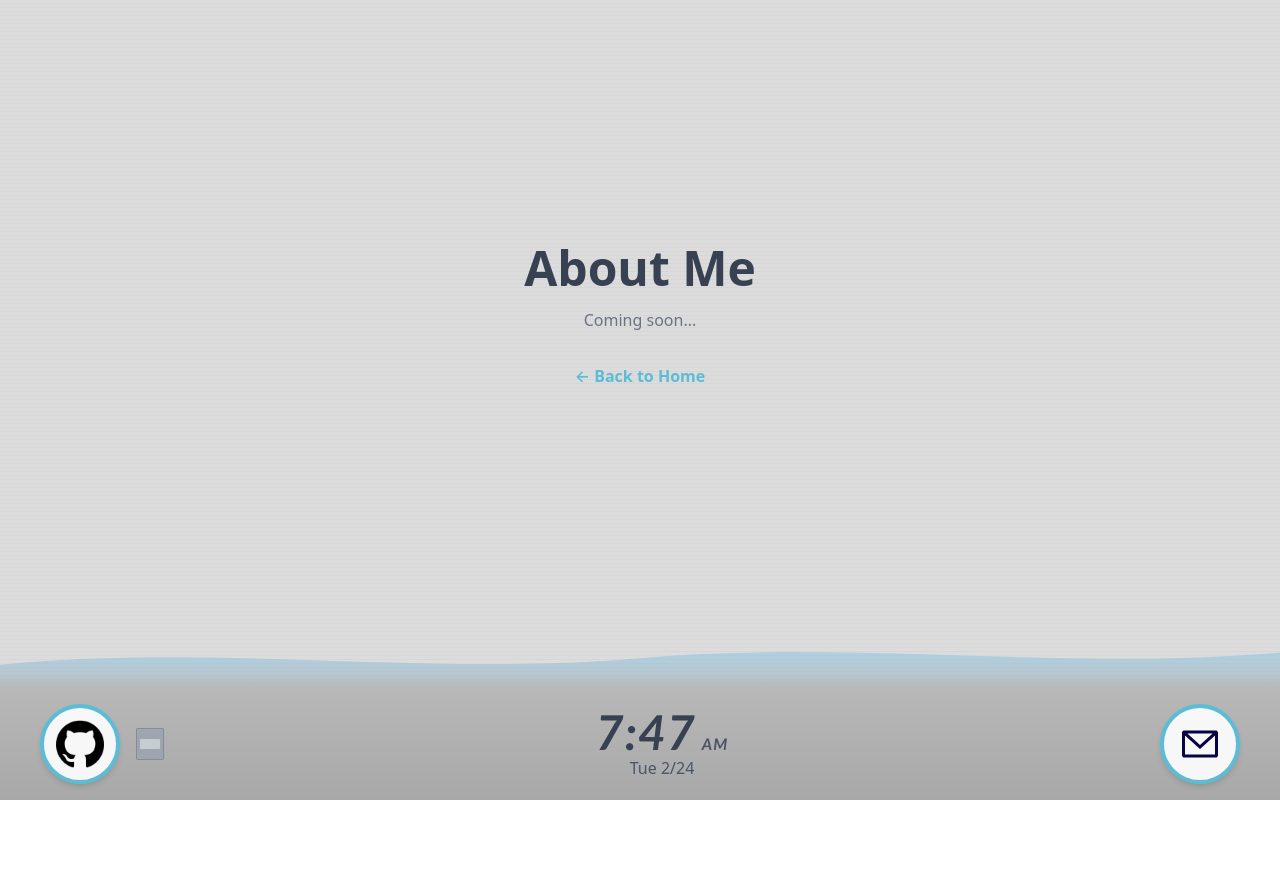
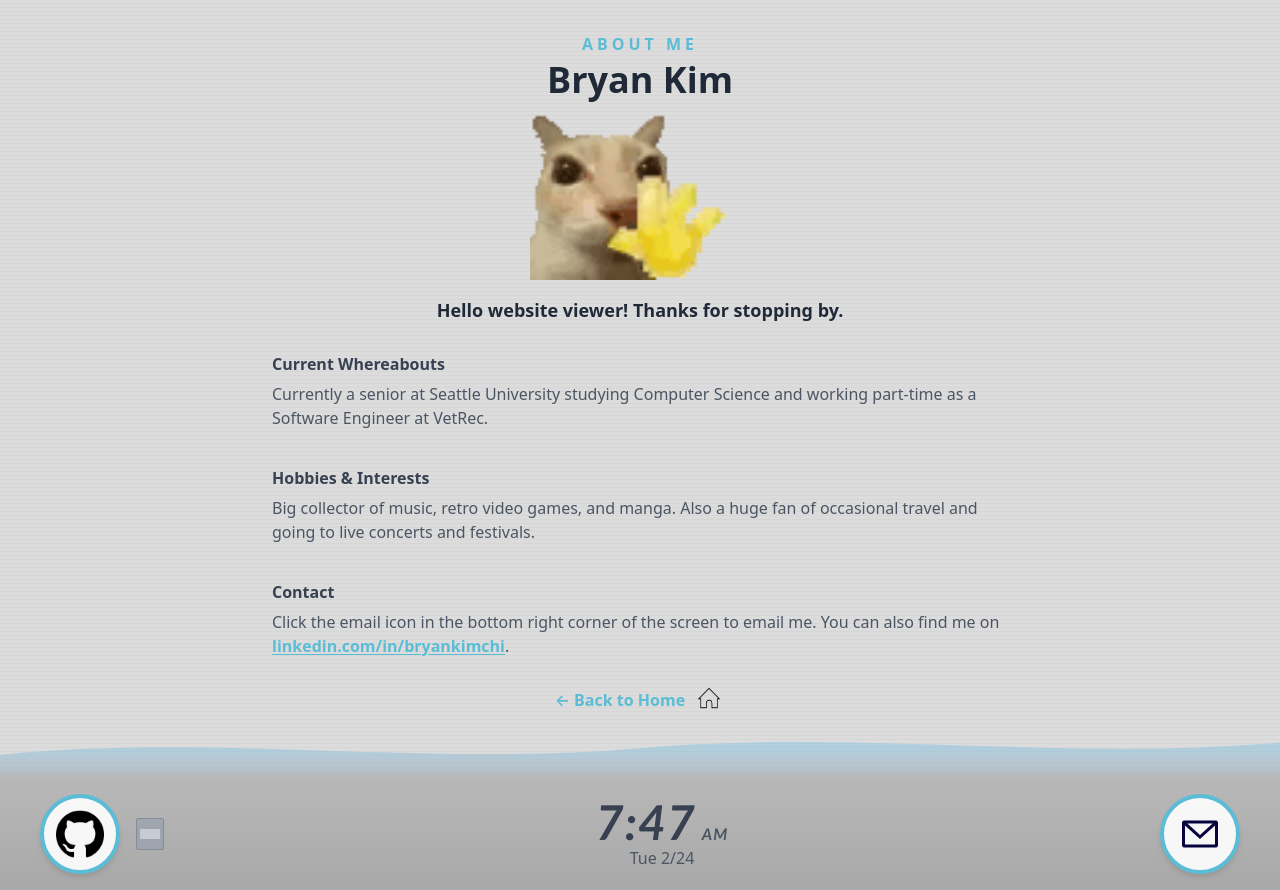
Before and after one commit to hiimkimchi/hiimkimchi.github.io, a React (Vite) app in the folder bryan-website/: page /about in a window 1280 px wide. Before the commit the page ends 800 px from the top, so only its background shows below. Built offline with nearby package versions, Linux system fonts and the light colour scheme.

Commit message:
about me page

```diff
--- /dev/null
+++ b/bryan-website/src/components/BackToHome.tsx
@@ -0,0 +1,17 @@
+import { Link } from "react-router-dom";
+import homeIcon from "../assets/home.png";
+
+function BackToHome() {
+    return (
+        <div className="mt-6 flex justify-center">
+            <Link
+                to="/"
+                className="text-wii-ring hover:text-sky-600 font-semibold text-sm sm:text-base transition-colors"
+            >
+                ← Back to Home <img src={homeIcon} alt="Home" className="w-8 h-8 inline-block mb-2 ml-1" />
+            </Link>
+        </div>
+    );
+}
+
+export default BackToHome;
--- a/bryan-website/src/pages/AboutMe.tsx
+++ b/bryan-website/src/pages/AboutMe.tsx
@@ -1,20 +1,74 @@
-import { Link } from "react-router-dom";
 import BottomBar from "../components/BottomBar";
+import BackToHome from "../components/BackToHome";
 
 export default function AboutMe() {
   return (
     <div className="wii-bg min-h-screen flex flex-col">
-      <div className="flex-1 flex flex-col items-center justify-center px-6 sm:px-10 md:px-20">
-        <h1 className="text-3xl sm:text-4xl md:text-5xl font-bold text-gray-700 mb-4">
-          About Me
-        </h1>
-        <p className="text-gray-500 text-sm sm:text-base mb-8">Coming soon...</p>
-        <Link
-          to="/"
-          className="text-wii-ring hover:text-sky-600 font-semibold text-sm sm:text-base transition-colors"
-        >
-          ← Back to Home
-        </Link>
+      <div className="flex-1 flex flex-col items-center justify-center px-4 sm:px-8 md:px-16 mt-8">
+        <div className="w-full max-w-3xl px-2 sm:px-4 text-center">
+          {/* Header */}
+          <p className="text-s font-semibold tracking-[0.25em] text-wii-ring mb-1">
+            ABOUT ME
+          </p>
+          <h1 className="text-2xl sm:text-3xl md:text-4xl font-bold text-gray-800 mb-2">
+            Bryan Kim
+          </h1>
+
+          {/* Gif – same placement on all breakpoints */}
+          <div className="w-full max-w-[160px] sm:max-w-[200px] md:max-w-[220px] mx-auto mb-4">
+            <img
+              src="/gifs/cat-wave.gif"
+              alt="Waving cat"
+              className="w-full h-auto block"
+            />
+          </div>
+          <p className="text-base sm:text-lg font-semibold text-gray-800 mb-4">
+            Hello website viewer! Thanks for stopping by.
+          </p>
+
+          {/* Sections */}
+          <div className="space-y-5 sm:space-y-6 text-left">
+            <section className="pt-3">
+              <h3 className="text-sm sm:text-base font-semibold text-gray-700 mb-1.5">
+                Current Whereabouts
+              </h3>
+              <p className="text-gray-600 text-sm sm:text-base">
+                Currently a senior at Seattle University studying Computer Science and working
+                part-time as a Software Engineer at VetRec.
+              </p>
+            </section>
+
+            <section className="pt-3">
+              <h3 className="text-sm sm:text-base font-semibold text-gray-700 mb-1.5">
+                Hobbies & Interests
+              </h3>
+              <p className="text-gray-600 text-sm sm:text-base">
+                Big collector of music, retro video games, and manga. Also a huge fan of
+                occasional travel and going to live concerts and festivals.
+              </p>
+            </section>
+
+            <section className="pt-3">
+              <h3 className="text-sm sm:text-base font-semibold text-gray-700 mb-1.5">
+                Contact
+              </h3>
+              <p className="text-gray-600 text-sm sm:text-base">
+                Click the email icon in the bottom right corner of the screen to email me.{" "}
+                You can also find me on{" "}
+                <a
+                  href="https://www.linkedin.com/in/bryankimchi/"
+                  target="_blank"
+                  rel="noreferrer"
+                  className="text-wii-ring hover:text-sky-600 font-semibold underline underline-offset-2"
+                >
+                  linkedin.com/in/bryankimchi
+                </a>
+                .
+              </p>
+            </section>
+          </div>
+          <BackToHome />
+        </div>
       </div>
       <BottomBar />
     </div>
```
Also changed, not shown: bryan-website/public/gifs/cat-wave.gif (added), bryan-website/src/assets/home.png (added).
